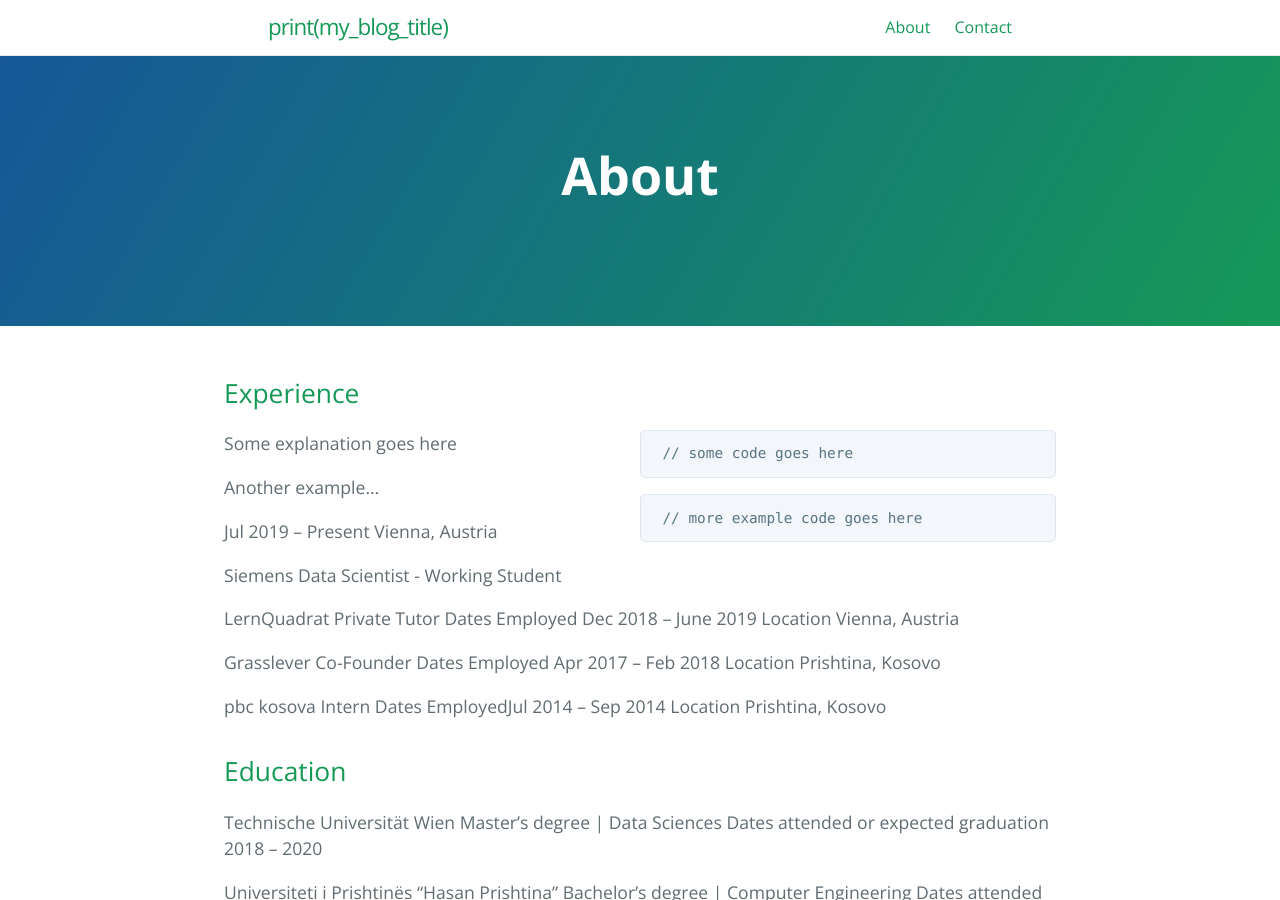
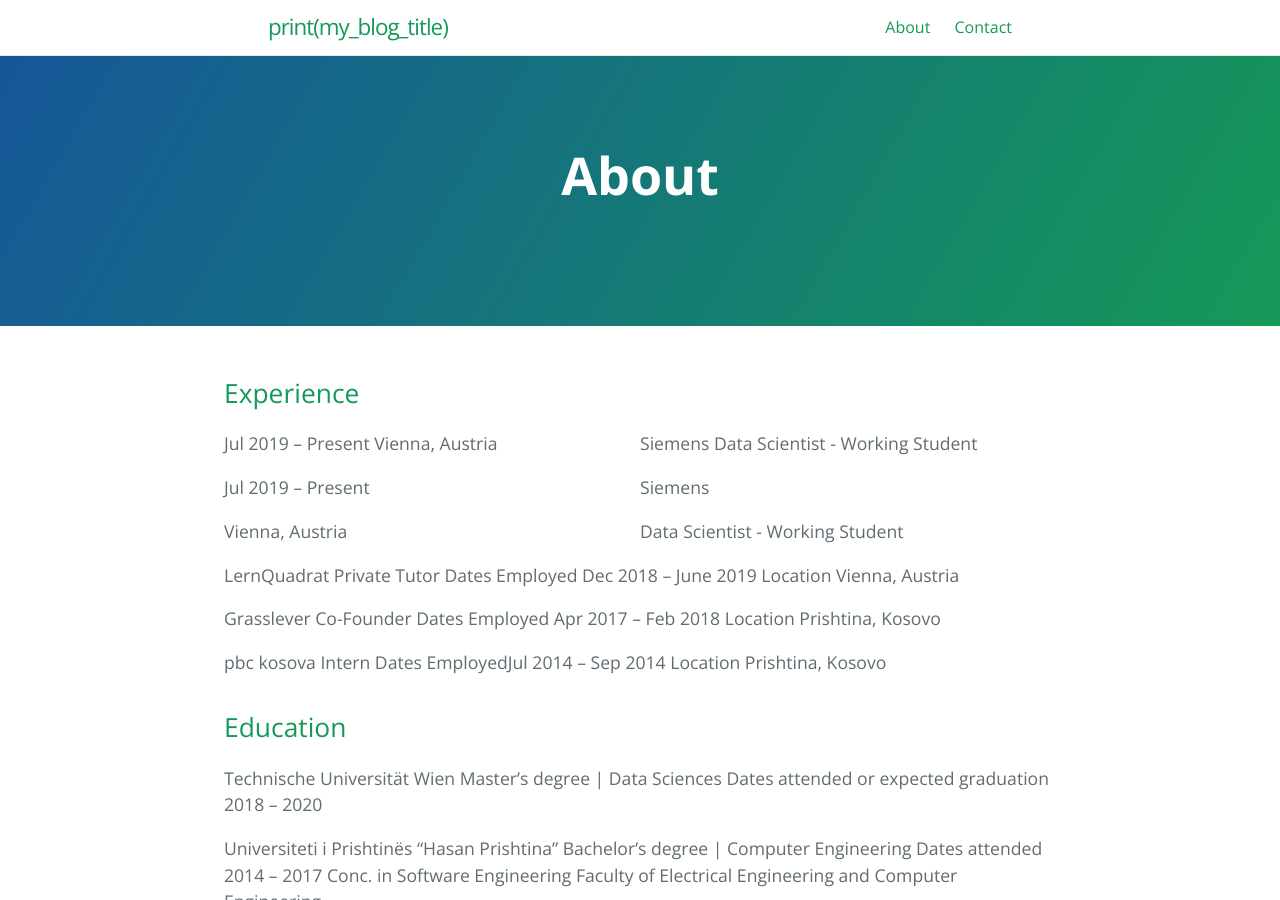
Before and after one commit to gentrexha/gentrexha.github.io, a Jekyll site: the page built from about.md, in a window 1280 px wide and 900 px high. Built offline with Jekyll 4.4.1, drawn with Linux system fonts in a browser that asks for light colours.

Commit message:
Trying out different approaches.

```diff
--- a/about.md
+++ b/about.md
@@ -6,23 +6,21 @@ permalink: /about/
 ## Experience
 
 <div class="left">
-<p>Some explanation goes here</p>
-<p>Another example...</p>
+<p>Jul 2019 – Present
+Vienna, Austria</p>
 </div>
 <div class="right">
-<pre> // some code goes here </pre>
-<pre> // more example code goes here </pre>
+<p>Siemens
+Data Scientist - Working Student</p>
 </div>
 
-<div class="row">
-<div class="col-md-3">
-Jul 2019 – Present
-Vienna, Austria
+<div class="left">
+<p>Jul 2019 – Present</p>
+<p>Vienna, Austria</p>
 </div>
-<div class="col-md-9">
-Siemens
-Data Scientist - Working Student
-</div>
+<div class="right">
+<p>Siemens</p>
+<p>Data Scientist - Working Student</p>
 </div>
 
 LernQuadrat
```
